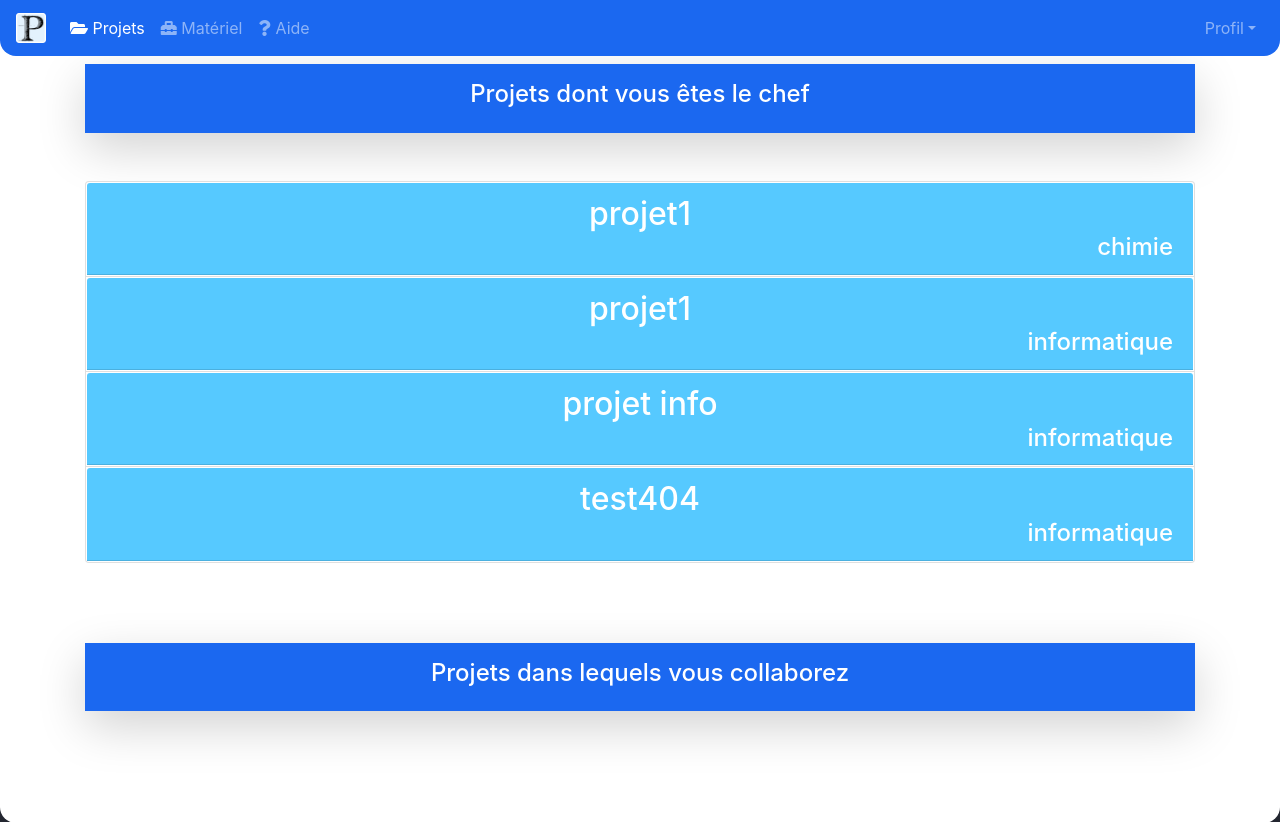
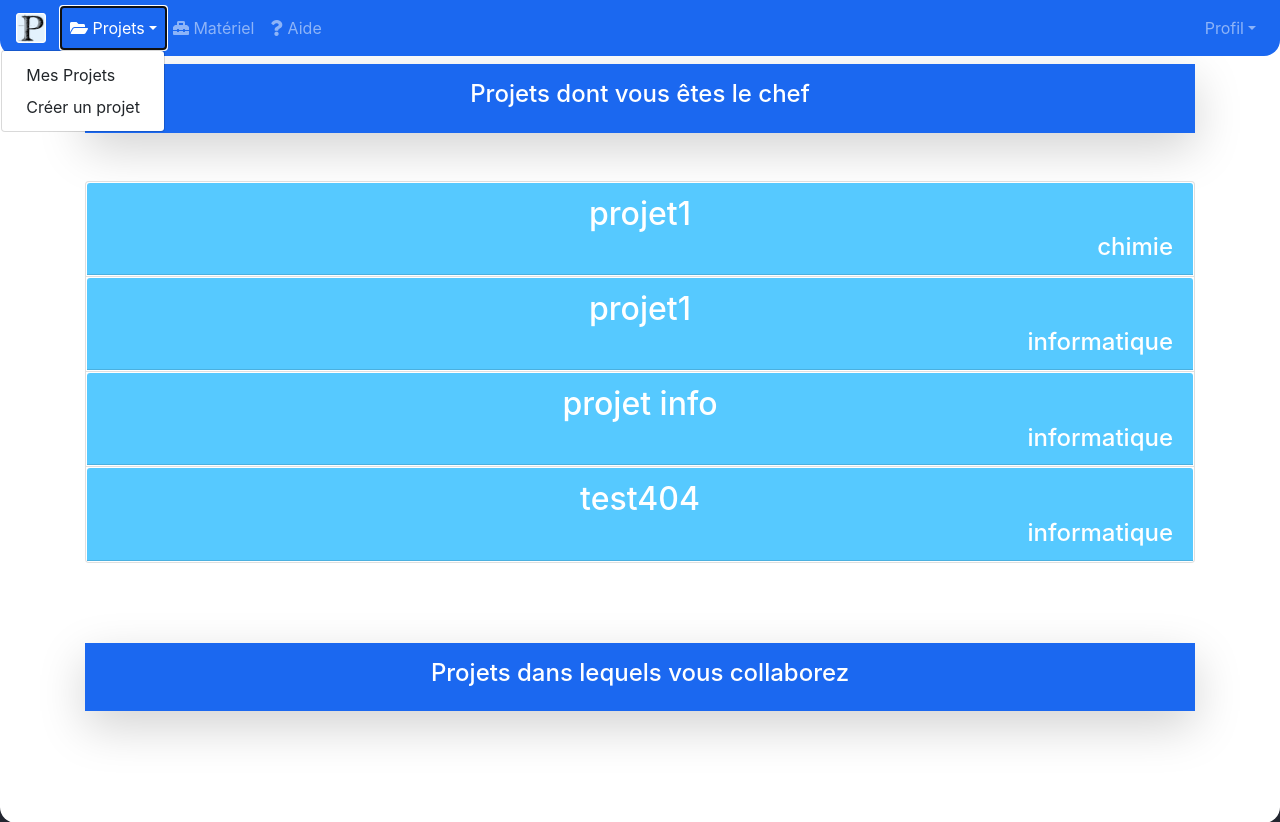
Before and after one commit to Dylan-Helin/Prepascience, a Django app: page /projets/ in a window 1280 px wide, after a click on "Projets". Shown: the top 822 px of the page. Run offline with Django 3.2, Linux system fonts and the light colour scheme; a user stored in the database is signed in; data comes from the database, SQL or seed files in the repository; both versions use the stored data as it was after the commit; some libraries are stand-ins or nearby versions.

Commit message:
liens vers les pages de projet

```diff
--- a/Prepascience/views.py
+++ b/Prepascience/views.py
@@ -134,6 +134,9 @@ class ajoutProfil(TemplateView):
 
 
 def projets(request):
-    pchef = Projet.objects.filter(chefProjet__exact=request.user)
-    pcollab = PersonneProjet.objects.filter(personne__exact=request.user)
-    return render(request, "projet.html", {'pchef': pchef, 'pcollab': pcollab})
+    if request.user.is_authenticated:
+        pchef = Projet.objects.filter(chefProjet__exact=request.user)
+        pcollab = PersonneProjet.objects.filter(personne__exact=request.user)
+        return render(request, "projet.html", {'pchef': pchef, 'pcollab': pcollab})
+    else:
+        return render(request, "projet.html")
--- a/templates/login.html
+++ b/templates/login.html
@@ -30,12 +30,11 @@
         <br>
         <button class="btn btn-lg  btn-block" style="background-color: #1B68F0; color: white"  type="submit">Connexion</button>
     </form>
-
-
+    </div>
+</body>
 <!-- /.container -->
 <!-- Optional JavaScript -->
 <!-- jQuery first, then Popper.js, then Bootstrap JS -->
 <script src="https://code.jquery.com/jquery-3.4.1.slim.min.js" integrity="sha384-J6qa4849blE2+poT4WnyKhv5vZF5SrPo0iEjwBvKU7imGFAV0wwj1yYfoRSJoZ+n" crossorigin="anonymous"></script>
 <script src="https://cdn.jsdelivr.net/npm/popper.js@1.16.0/dist/umd/popper.min.js" integrity="sha384-Q6E9RHvbIyZFJoft+2mJbHaEWldlvI9IOYy5n3zV9zzTtmI3UksdQRVvoxMfooAo" crossorigin="anonymous"></script>
 <script src="https://stackpath.bootstrapcdn.com/bootstrap/4.4.1/js/bootstrap.min.js" integrity="sha384-wfSDF2E50Y2D1uUdj0O3uMBJnjuUD4Ih7YwaYd1iqfktj0Uod8GCExl3Og8ifwB6" crossorigin="anonymous"></script>
-</body>
--- a/templates/logout.html
+++ b/templates/logout.html
@@ -18,14 +18,12 @@
 
 <body class="text-center" style="background-color: #232630" >
     <div class="container-sm" style="padding-top:2rem;padding-bottom:2rem;background-color: #FFFFFF;border-bottom-left-radius: 1rem;border-bottom-right-radius: 1rem;border-top-left-radius: 1rem;border-top-right-radius: 1rem;margin-top: 16rem">
-        <form class="form-signin" style="margin: auto;padding-left: 20%;padding-right: 20%"  method="post">
         {% csrf_token %}
         <img src="{% static 'images/logo.png' %}" width="72" height="72" alt="" >
             <h1 class="h3 mb-3 font-weight-normal">Deconnexion reussie</h1>
 
             <br>
-        <button class="btn btn-lg  btn-block" style="background-color: #1B68F0; color: white" type="submit" href="/">Retour a l'accueil</button>
-        </form>
+        <a href="/"><button class="btn btn-lg  btn-block" style="background-color: #1B68F0; color: white" type="button">Retour a l'accueil</button></a>
     </div>
 
 </body>
--- a/templates/projet.html
+++ b/templates/projet.html
@@ -27,8 +27,12 @@
 
     <div class="collapse navbar-collapse" id="navbarsExampleDefault">
         <ul class="navbar-nav mr-auto">
-            <li class="nav-item">
-                <a class="nav-link active" href="#"> <i class="fas fa-folder-open"> </i> Projets </a>
+            <li class="nav-item dropdown active">
+                <a class="nav-link dropdown-toggle" href="#" id="dropdown01" data-toggle="dropdown" aria-haspopup="true" aria-expanded="false"> <i class="fas fa-folder-open"> </i> Projets</a>
+                <div class="dropdown-menu dropdown-menu-lg-right" aria-labelledby="dropdown02">
+                    <a class="dropdown-item" href="/projets/">Mes Projets</a>
+                    <a class="dropdown-item" href="/ajoutProjet">Créer un projet</a>
+                </div>
             </li>
             <li class="nav-item">
                 <a class="nav-link" href="/materiel/?form="> <i class="fas fa-toolbox"></i> Matériel </a>
@@ -131,6 +135,46 @@
 <script src="https://stackpath.bootstrapcdn.com/bootstrap/4.4.1/js/bootstrap.min.js" integrity="sha384-wfSDF2E50Y2D1uUdj0O3uMBJnjuUD4Ih7YwaYd1iqfktj0Uod8GCExl3Og8ifwB6" crossorigin="anonymous"></script>
 </body>
 </html>
+
+
+
 {% else %}
+<!doctype html>
+<html lang="en">
+<head>
+    <!-- Required meta tags -->
+    <meta charset="utf-8">
+    <meta name="viewport" content="width=device-width, initial-scale=1, shrink-to-fit=no">
 
+    <!-- Bootstrap CSS -->
+    <link rel="stylesheet" href="https://stackpath.bootstrapcdn.com/bootstrap/4.4.1/css/bootstrap.min.css" integrity="sha384-Vkoo8x4CGsO3+Hhxv8T/Q5PaXtkKtu6ug5TOeNV6gBiFeWPGFN9MuhOf23Q9Ifjh" crossorigin="anonymous">
+
+    <!-- Librairie d'icônes -->
+    <link rel="stylesheet" href="https://use.fontawesome.com/releases/v5.7.0/css/all.css" integrity="sha384-lZN37f5QGtY3VHgisS14W3ExzMWZxybE1SJSEsQp9S+oqd12jhcu+A56Ebc1zFSJ" crossorigin="anonymous">
+
+    <title>Veuillez vous authentifier</title>
+    <link rel="shortcut icon" type="image/x-icon" href="{% static 'images/logo.ico' %}">
+</head>
+<body class="text-center" style="background-color: #232630" >
+    <div class="container-sm" style="padding-top:2rem;padding-bottom:2rem;background-color: #FFFFFF;border-bottom-left-radius: 1rem;border-bottom-right-radius: 1rem;border-top-left-radius: 1rem;border-top-right-radius: 1rem;margin-top: 16rem">
+    <form class="form-signin" style="margin: auto;padding-left: 20%;padding-right: 20%"  method="post">
+        {% csrf_token %}
+
+     <img src="{% static 'images/logo.png' %}" width="72" height="72" alt="">
+        <h1 class="h3 mb-3 font-weight-normal">Veuillez vous authentifier pour continuer</h1>
+        <div class="btn-toolbar" role="toolbar" aria-label="Toolbar with button groups" style="display: block">
+          <div class="btn-group mr-2" role="group" aria-label="First group">
+              <a href="/"><button type="button" style="background-color: #1B68F0; color: white; margin-top: 2rem" class="btn">Accueil</button></a>
+          </div>
+          <div class="btn-group mr-2" role="group" aria-label="Second group">
+              <a href="/login"><button type="button" style="background-color: #1B68F0; color: white; margin-top: 2rem" class="btn">Se connecter</button></a>
+          </div>
+          <div class="btn-group" role="group" aria-label="Third group">
+              <a href="/ajoutProfil"><button type="button" style="background-color: #1B68F0; color: white; margin-top: 2rem" class="btn">Creer un compte</button></a>
+          </div>
+        </div>
+        <br>
+    </form>
+    </div>
+</body>
 {% endif %}
```
Also changed, not shown: templates/ajout.html (+6 -2 lines), templates/creation.html (+6 -2 lines), templates/creerProjet.html (+6 -2 lines), templates/demande.html (+6 -2 lines), templates/demandead.html (+6 -2 lines), templates/home.html (+6 -2 lines), templates/materiaux.html (+6 -2 lines), templates/profil.html (+6 -2 lines), db.sqlite3.
